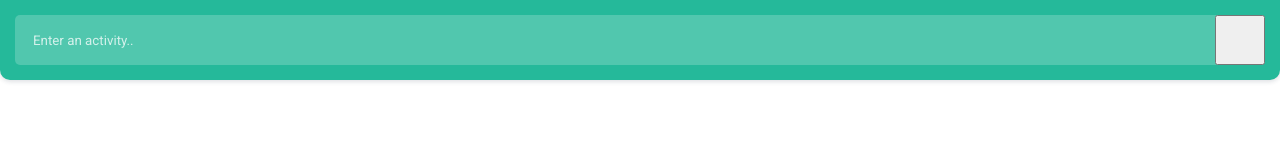
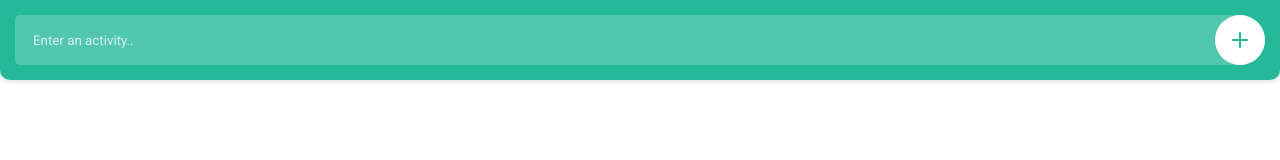
Before and after one commit to itaouil/JS-TODO, a plain HTML site: page index.html in a window 1280 px wide. Drawn offline with Linux system fonts and the light colour scheme.

Commit message:
Added svg inline icon for button, positioned it centrally and wrapped up header.

```diff
--- a/index.html
+++ b/index.html
@@ -21,7 +21,7 @@
     <header>
 
       <input type="text" placeholder="Enter an activity..">
-      <button type="button" name="button"></button>
+      <button><svg version="1.1" xmlns="http://www.w3.org/2000/svg" xmlns:xlink="http://www.w3.org/1999/xlink" x="0px" y="0px"viewBox="0 0 16 16" style="enable-background:new 0 0 16 16;" xml:space="preserve"><g><path class="fill" d="M16,8c0,0.5-0.5,1-1,1H9v6c0,0.5-0.5,1-1,1s-1-0.5-1-1V9H1C0.5,9,0,8.5,0,8s0.5-1,1-1h6V1c0-0.5,0.5-1,1-1s1,0.5,1,1v6h6C15.5,7,16,7.5,16,8z"/></g></svg></button>
 
     </header>
 
--- a/resources/css/style.css
+++ b/resources/css/style.css
@@ -28,6 +28,7 @@ header input {
   font-size: 14;
   font-weight: 400;
   text-indent: 18px;
+  padding: 0px 60px 0px 0px;
 
   border-top-left-radius: 5px;
   border-bottom-left-radius: 5px;
@@ -67,4 +68,30 @@ header button {
   top: 15px;
   right: 15px;
   z-index: 2;
+  border: 0;
+  border-radius: 25px;
+  background: white;
+  box-shadow: none;
+  outline: none;
+
+  -webkit-appearance: none;
+  -moz-appearance: none;
+  -ms-appearance: none;
+  -o-appearance: none;
+  appearance: none;
+
+  cursor: pointer;
 }
+
+header button svg {
+  width: 16px;
+  height: 16px;
+  position: absolute;
+  top: 50%;
+  left: 50%;
+  margin: -8px 0px 0px -8px;
+}
+
+header button svg .fill {
+  fill: #25b99a;
+}
```
